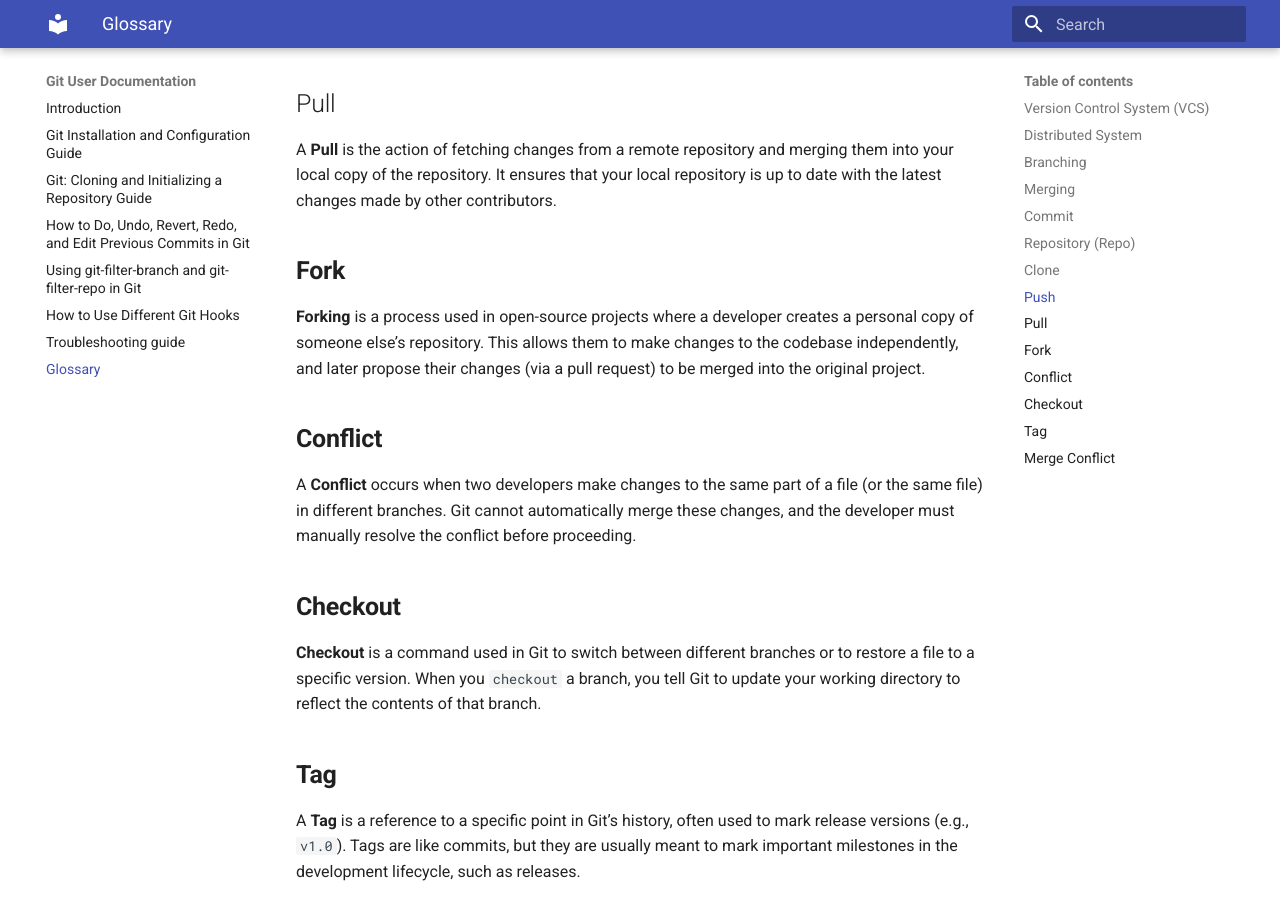
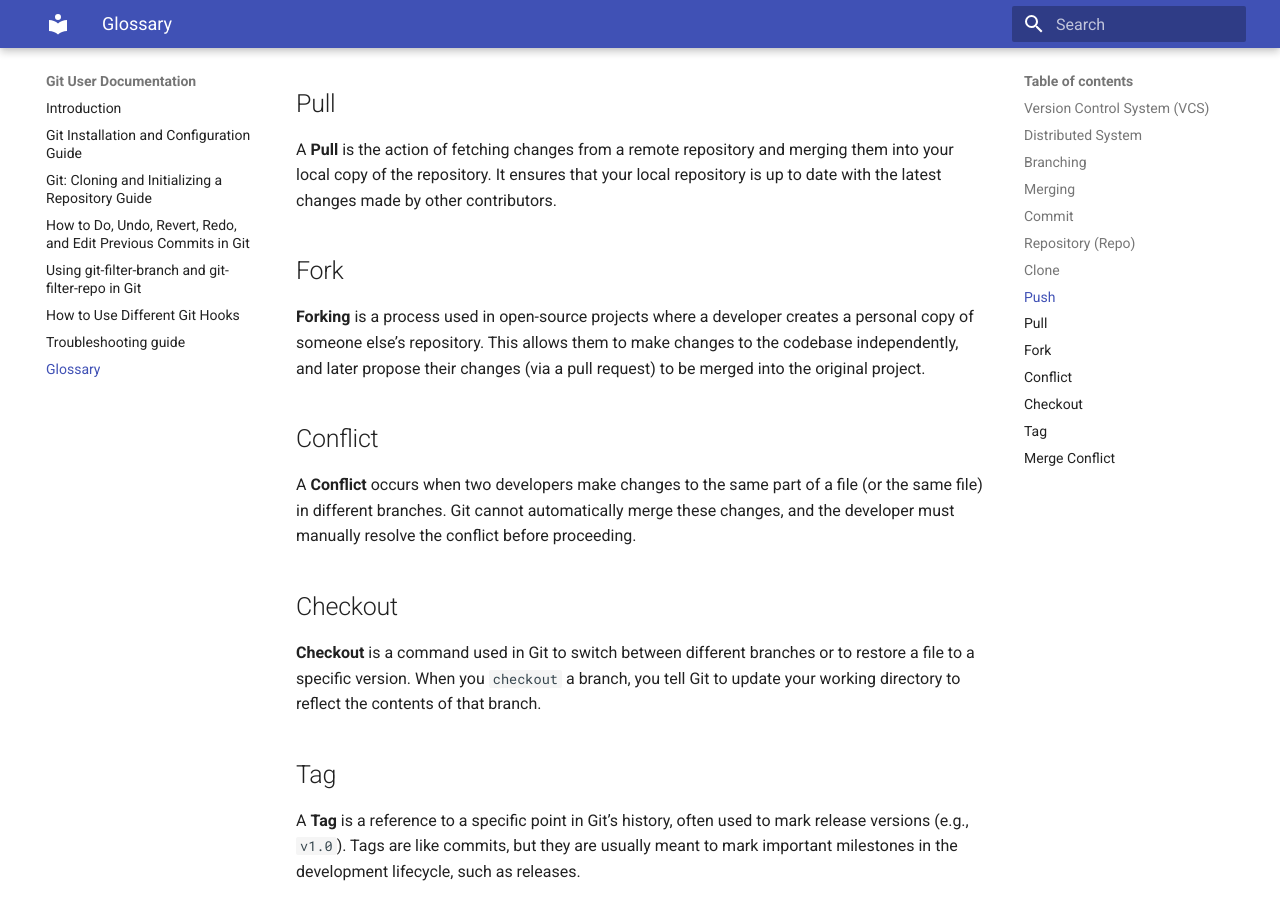
Before and after one commit to BCIT-203/COMM-2216-User-Documentation-Assignment, an MkDocs documentation site: the page built from docs/9-glossary.md, in a window 1280 px wide and 900 px high, scrolled down 1385 px. Built offline with MkDocs 1.6.1 and Material for MkDocs 9.7.7, drawn with Linux system fonts in a browser that asks for light colours.

```diff
--- a/docs/9-glossary.md
+++ b/docs/9-glossary.md
@@ -36,22 +36,22 @@
 
    A **Pull** is the action of fetching changes from a remote repository and merging them into your local copy of the repository. It ensures that your local repository is up to date with the latest changes made by other contributors.
 
-## ****Fork****
+## Fork
 
    **Forking** is a process used in open-source projects where a developer creates a personal copy of someone else’s repository. This allows them to make changes to the codebase independently, and later propose their changes (via a pull request) to be merged into the original project.
 
-## ****Conflict****
+## Conflict
 
    A **Conflict** occurs when two developers make changes to the same part of a file (or the same file) in different branches. Git cannot automatically merge these changes, and the developer must manually resolve the conflict before proceeding.
 
-## ****Checkout****
+## Checkout
 
    **Checkout** is a command used in Git to switch between different branches or to restore a file to a specific version. When you `checkout` a branch, you tell Git to update your working directory to reflect the contents of that branch.
 
-## ****Tag****
+## Tag
 
    A **Tag** is a reference to a specific point in Git’s history, often used to mark release versions (e.g., `v1.0`). Tags are like commits, but they are usually meant to mark important milestones in the development lifecycle, such as releases.
 
-## ****Merge Conflict****
+## Merge Conflict
 
    A **Merge Conflict** happens when Git is unable to automatically reconcile differences between two branches during the merge process. This typically occurs when two developers modify the same line of code in a file, and Git cannot decide which version to keep. Developers must manually resolve these conflicts.
```
